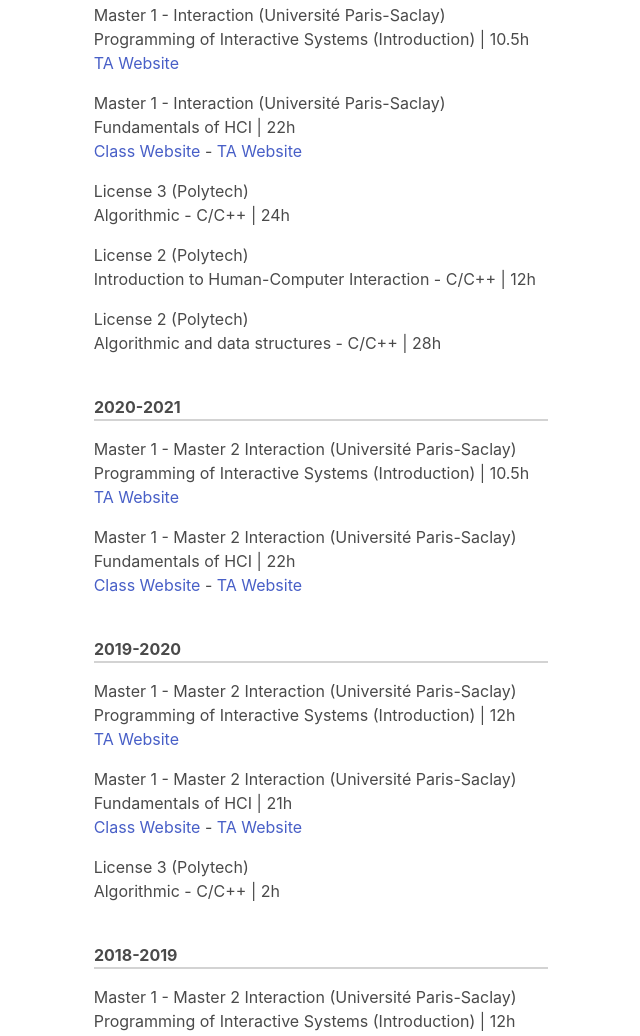
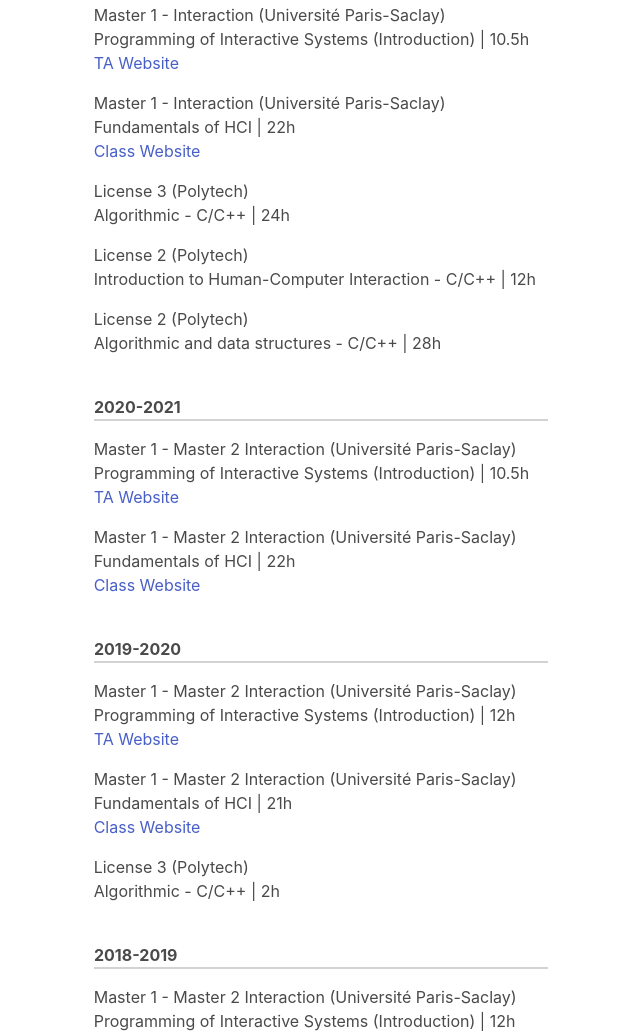
Before and after one commit to Sando-rj/Sando-rj.github.io, a website: page index.html in a window 1280 px wide. Shown: the part 1558-2594 px from the top of the page, without its empty margins (2-642 px from the left). Drawn offline with nearby package versions, Linux system fonts and the light colour scheme.

Commit message:
Removing link

```diff
--- a/index.html
+++ b/index.html
@@ -179,7 +179,7 @@
                         Fundamentals of HCI | 22h
                     </div>
 
-                    <a href="https://www.lri.fr/~mbl/ENS/FundHCI/2019/">Class Website</a> - <a href="https://www.lri.fr/~james/fundamentalshci/">TA Website</a>
+                    <a href="https://www.lri.fr/~mbl/ENS/FundHCI/2019/">Class Website</a>
                 </article>
             </li>
             <li>
@@ -239,7 +239,7 @@
                         Fundamentals of HCI | 22h
                     </div>
 
-                    <a href="https://www.lri.fr/~mbl/ENS/FundHCI/2019/">Class Website</a> - <a href="https://www.lri.fr/~james/fundamentalshci/">TA Website</a>
+                    <a href="https://www.lri.fr/~mbl/ENS/FundHCI/2019/">Class Website</a>
                 </article>
             </li>
         </ul>
@@ -269,7 +269,7 @@
                         Fundamentals of HCI | 21h
                     </div>
 
-                    <a href="https://www.lri.fr/~mbl/ENS/FundHCI/2019/">Class Website</a> - <a href="https://www.lri.fr/~james/fundamentalshci/">TA Website</a>
+                    <a href="https://www.lri.fr/~mbl/ENS/FundHCI/2019/">Class Website</a>
                 </article>
             </li>
             <li>
```
